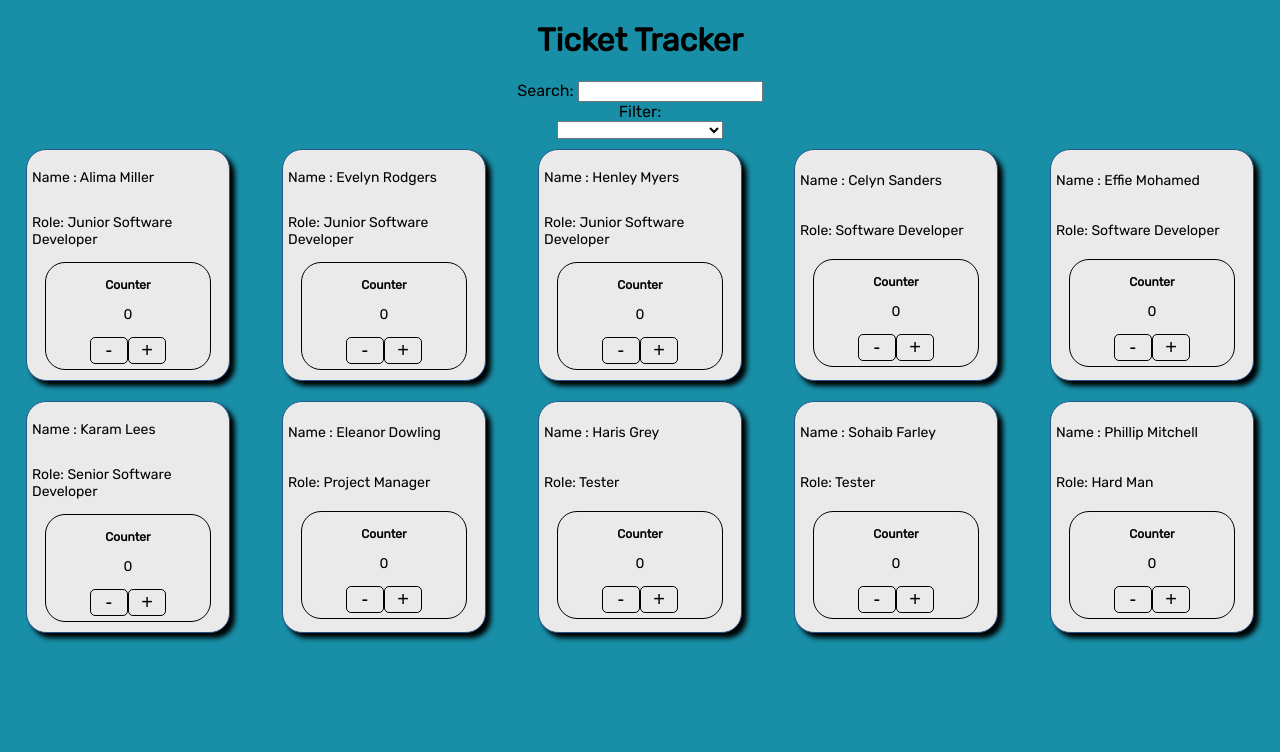
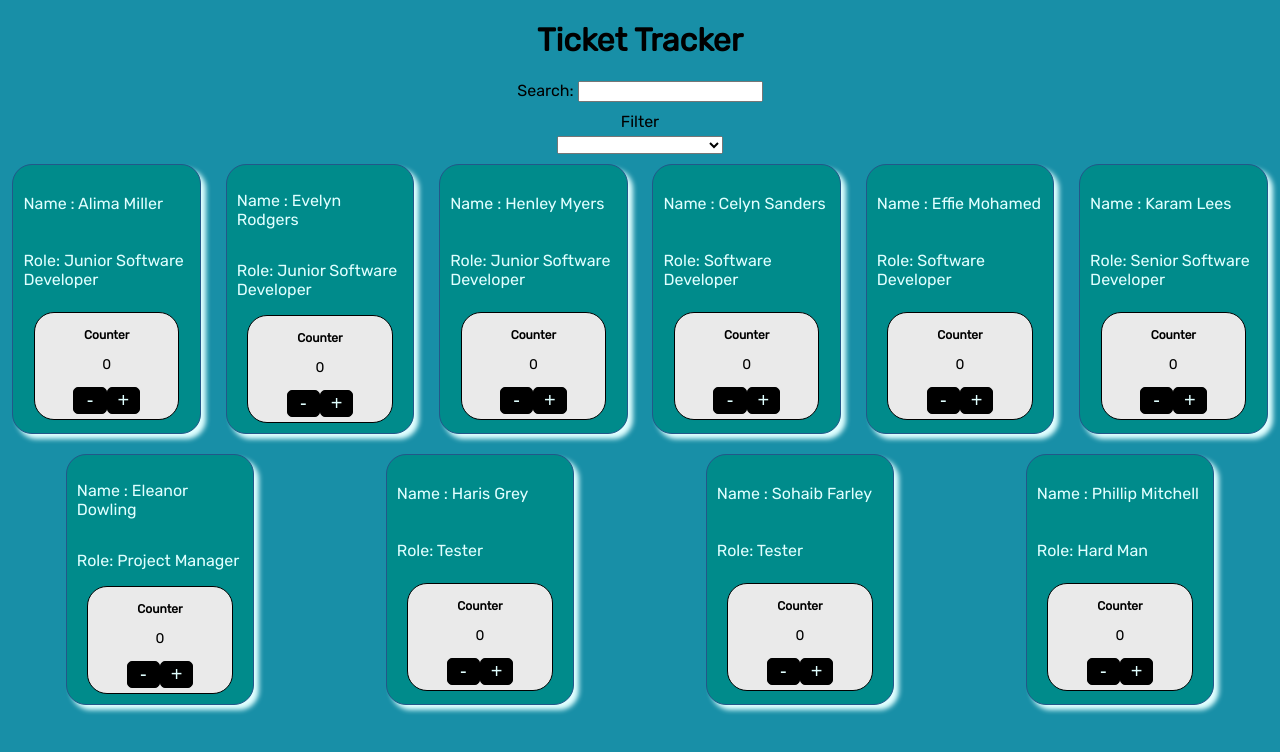
Before and after one commit to sachie5/ticket-tracker-project, a React (Vite) app: page / in a window 1280 px wide. Shown: the top 752 px of the page. Built offline with nearby package versions, Linux system fonts and the light colour scheme.

Commit message:
edited color scheme and styling

```diff
--- a/src/App.scss
+++ b/src/App.scss
@@ -2,6 +2,11 @@ header{
     display: flex;
     flex-wrap: wrap;
     justify-content: center;
+}
+
+.tracker{
+    display: flex;
+    justify-content: space-around;
 }
 
 
@@ -20,6 +25,7 @@ header{
     display: flex;
     justify-content: space-around;
 
+
     &__search{
         display: block;
 }
--- a/src/assets/styles/_variables.scss
+++ b/src/assets/styles/_variables.scss
@@ -1,3 +1,5 @@
 $font-body: 'Rubik', sans-serif;
-$card-color:#EAEAEA;
+$card-color:#008B8B;
 $background-color: #188FA7;
+$card-font: #E0FFFF;
+$counter-color: #EAEAEA;
--- a/src/components/Counter/Counter.scss
+++ b/src/components/Counter/Counter.scss
@@ -7,7 +7,8 @@
     border: 1px solid black;
     border-radius: 20px;
     padding: 5px;
-    background-color: #EAEAEA;
+    background-color: $counter-color;
+    color: black;
 
 
     &__heading{
@@ -20,7 +21,8 @@
         width: 25%;
         border: 1px solid black;
         border-radius: 5px;
-        background-color: $card-color;
+        background-color: black;
+        color: $card-font;
         font-size: 20px;
     }
 }
--- a/src/components/SearchRole/SearchRole.scss
+++ b/src/components/SearchRole/SearchRole.scss
@@ -3,12 +3,10 @@
 .tracker-search{
 
     &__filter{
-        display: block;
         align-self: center;
 
-
         &--label{
-            width: fit-content;
+            padding: 10px 0 5px 0;
         }
 
         &--select{
@@ -17,13 +15,3 @@
         }
     }
 }
-
-@media screen and (min-width: 768px){
-    .tracker-search{
-
-        &__filter{
-            display: block;
-        }
-
-    }
-}
--- a/src/components/SearchRole/SearchRole.tsx
+++ b/src/components/SearchRole/SearchRole.tsx
@@ -11,7 +11,7 @@ type SearchRoleProps = {
 const SearchRole = ({ name, filterName, handleSelect } : SearchRoleProps) => {
     return (
         <>
-        <label className="tracker-search__filter tracker-search__filter--label" htmlFor={name}>Filter: </label>
+        <label className="tracker-search__filter tracker-search__filter--label" htmlFor={name}>Filter </label>
         <select className="tracker-search__filter tracker-search__filter--select" name={filterName} id={name} onChange={handleSelect}>
             <option value=""></option>
             <option value="junior-software-developer">Junior Software Developer</option>
--- a/src/components/StaffTile/StaffTile.scss
+++ b/src/components/StaffTile/StaffTile.scss
@@ -12,15 +12,16 @@
         border: 1px solid #235789;
         border-radius: 20px;
         box-shadow: 5px 5px 5px;
-        padding: 5px;
-        padding-bottom: 10px;
+        padding: 10px;
         font-size: 14px;
         margin: 10px;
-        width: 40%;
+        width: 35%;
         background-color: $card-color;
+        color: $card-font;
 
         &--info {
             text-align: left;
+            font-size: 16px;
         }
     }
 }
@@ -29,7 +30,7 @@
     .tracker{
 
         &__card {
-        width: 15%;
+        width: 13%;
     }
 }
 }
```
